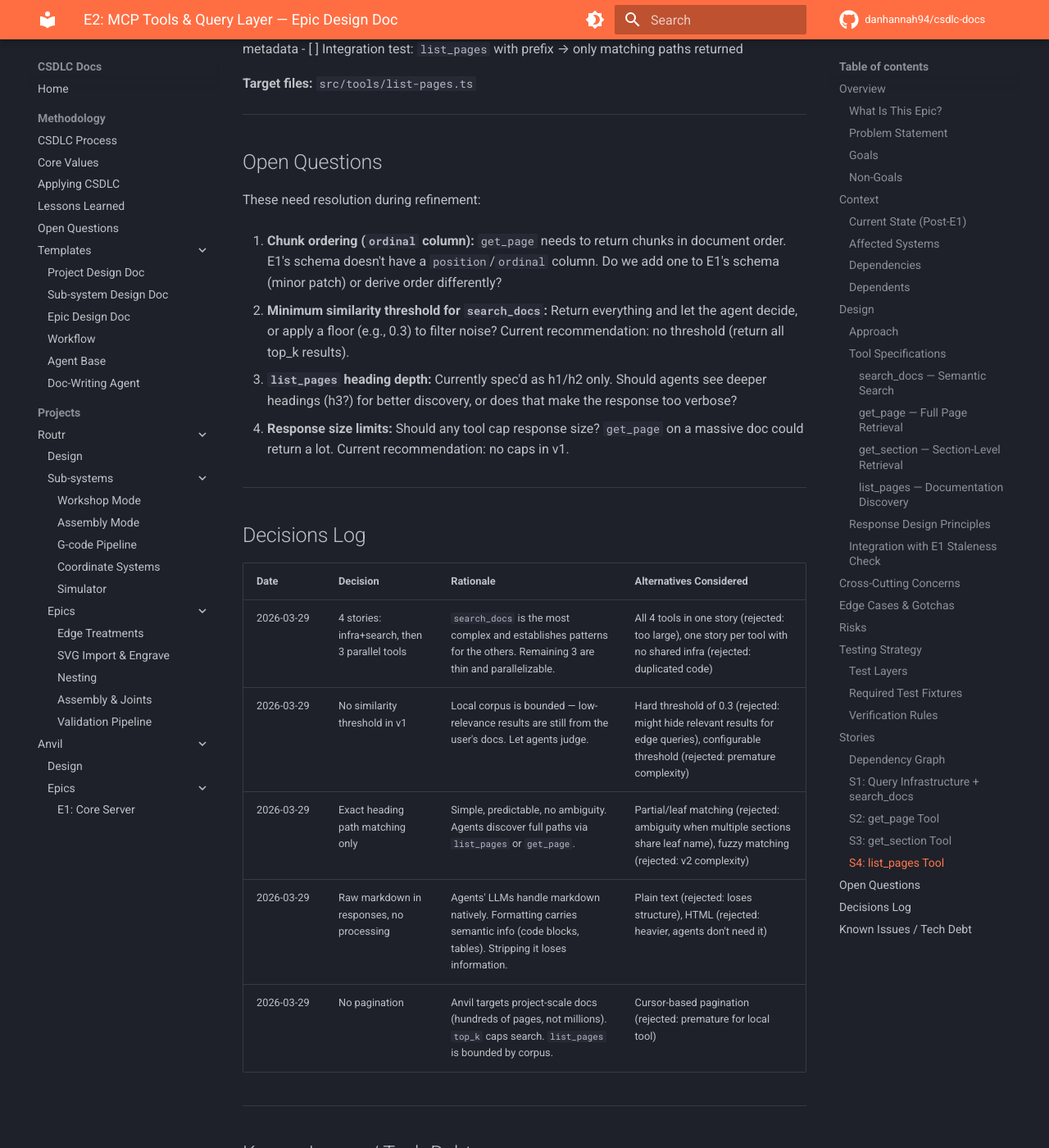
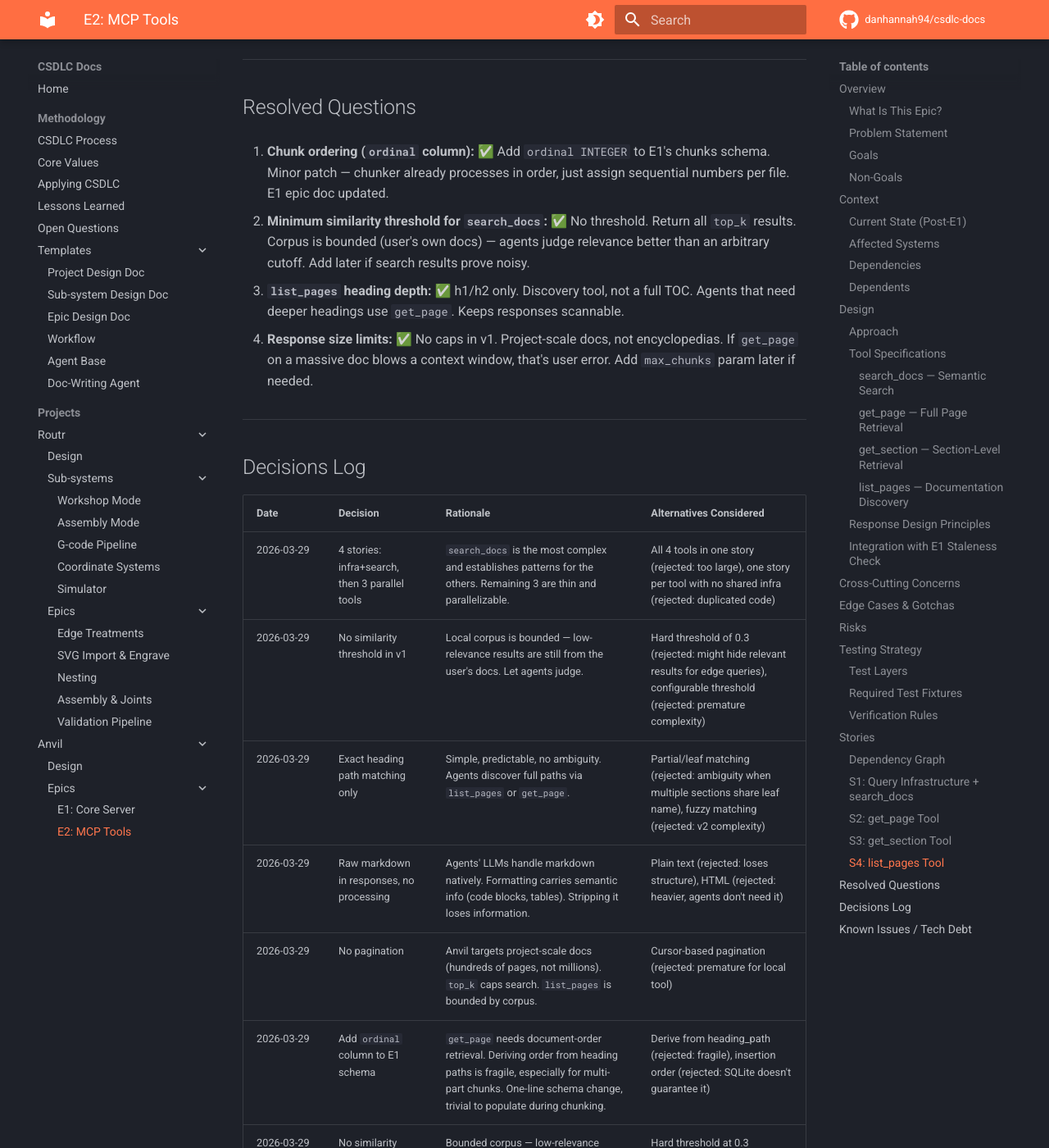
Before and after one commit to danhannah94/csdlc-docs, an MkDocs documentation site: the page built from docs/projects/anvil/epics/mcp-tools.md, in a window 1280 px wide and 1400 px high, scrolled down 13166 px. Shown: the whole window at 82% size. Built offline with MkDocs 1.6.1 and Material for MkDocs 9.7.7, drawn with Linux system fonts in a browser that asks for light colours; comment, search, counter and statistics services are not loaded; some of the changed text lies outside the part shown.

Commit message:
E2 nav entry, resolve open questions, add ordinal column to E1 schema

```diff
--- a/docs/projects/anvil/epics/mcp-tools.md
+++ b/docs/projects/anvil/epics/mcp-tools.md
@@ -190,9 +190,7 @@ E1's `chunks` table doesn't have an explicit `position` column. Chunks are inser
 2. Derive order from `heading_path` (works for headings but not for multi-part chunks)
 3. Add an `ordinal INTEGER` column — simple sequential number per file
 
-**Recommendation:** Add `ordinal INTEGER` to the chunks table in E1 (minor schema addition). Each chunk gets a sequential number within its file (0, 1, 2, ...). This makes `ORDER BY ordinal` trivial and handles multi-part chunks correctly.
-
-⚠️ **Open question for refinement:** Does this require an E1 schema patch, or should we handle ordering differently?
+**Decision:** `ordinal INTEGER` column added to E1's chunks schema. Each chunk gets a sequential number within its file (0, 1, 2, ...). `ORDER BY ordinal` is trivial and handles multi-part chunks correctly.
 
 ---
 
@@ -471,17 +469,15 @@ S1 is the critical path. S2, S3, S4 are parallelizable after S1 — good candida
 
 ---
 
-## Open Questions
+## Resolved Questions
 
-These need resolution during refinement:
+1. **Chunk ordering (`ordinal` column):** ✅ Add `ordinal INTEGER` to E1's chunks schema. Minor patch — chunker already processes in order, just assign sequential numbers per file. E1 epic doc updated.
 
-1. **Chunk ordering (`ordinal` column):** `get_page` needs to return chunks in document order. E1's schema doesn't have a `position`/`ordinal` column. Do we add one to E1's schema (minor patch) or derive order differently?
+2. **Minimum similarity threshold for `search_docs`:** ✅ No threshold. Return all `top_k` results. Corpus is bounded (user's own docs) — agents judge relevance better than an arbitrary cutoff. Add later if search results prove noisy.
 
-2. **Minimum similarity threshold for `search_docs`:** Return everything and let the agent decide, or apply a floor (e.g., 0.3) to filter noise? Current recommendation: no threshold (return all top_k results).
+3. **`list_pages` heading depth:** ✅ h1/h2 only. Discovery tool, not a full TOC. Agents that need deeper headings use `get_page`. Keeps responses scannable.
 
-3. **`list_pages` heading depth:** Currently spec'd as h1/h2 only. Should agents see deeper headings (h3?) for better discovery, or does that make the response too verbose?
-
-4. **Response size limits:** Should any tool cap response size? `get_page` on a massive doc could return a lot. Current recommendation: no caps in v1.
+4. **Response size limits:** ✅ No caps in v1. Project-scale docs, not encyclopedias. If `get_page` on a massive doc blows a context window, that's user error. Add `max_chunks` param later if needed.
 
 ---
 
@@ -494,6 +490,10 @@ These need resolution during refinement:
 | 2026-03-29 | Exact heading path matching only | Simple, predictable, no ambiguity. Agents discover full paths via `list_pages` or `get_page`. | Partial/leaf matching (rejected: ambiguity when multiple sections share leaf name), fuzzy matching (rejected: v2 complexity) |
 | 2026-03-29 | Raw markdown in responses, no processing | Agents' LLMs handle markdown natively. Formatting carries semantic info (code blocks, tables). Stripping it loses information. | Plain text (rejected: loses structure), HTML (rejected: heavier, agents don't need it) |
 | 2026-03-29 | No pagination | Anvil targets project-scale docs (hundreds of pages, not millions). `top_k` caps search. `list_pages` is bounded by corpus. | Cursor-based pagination (rejected: premature for local tool) |
+| 2026-03-29 | Add `ordinal` column to E1 schema | `get_page` needs document-order retrieval. Deriving order from heading paths is fragile, especially for multi-part chunks. One-line schema change, trivial to populate during chunking. | Derive from heading_path (rejected: fragile), insertion order (rejected: SQLite doesn't guarantee it) |
+| 2026-03-29 | No similarity threshold | Bounded corpus — low-relevance results are still from the user's docs. Agents judge relevance better than arbitrary cutoffs. | Hard threshold at 0.3 (rejected: might hide valid results), configurable threshold (rejected: premature) |
+| 2026-03-29 | `list_pages` shows h1/h2 headings only | Discovery, not full TOC. Keeps responses scannable. Deeper headings available via `get_page`. | Include h3 (rejected: verbose), no headings (rejected: not enough info for discovery) |
+| 2026-03-29 | No response size caps in v1 | Project-scale docs, not encyclopedias. Largest docs are ~50 chunks. | `max_chunks` param (rejected for v1: premature, easy to add later) |
 
 ---
 
--- a/mkdocs.yml
+++ b/mkdocs.yml
@@ -62,6 +62,7 @@ nav:
       - Design: projects/anvil/design.md
       - Epics:
         - "E1: Core Server": projects/anvil/epics/core-server.md
+        - "E2: MCP Tools": projects/anvil/epics/mcp-tools.md
 
 markdown_extensions:
   - admonition
```
Also changed, not shown: docs/projects/anvil/epics/core-server.md (+5 -1 lines).
